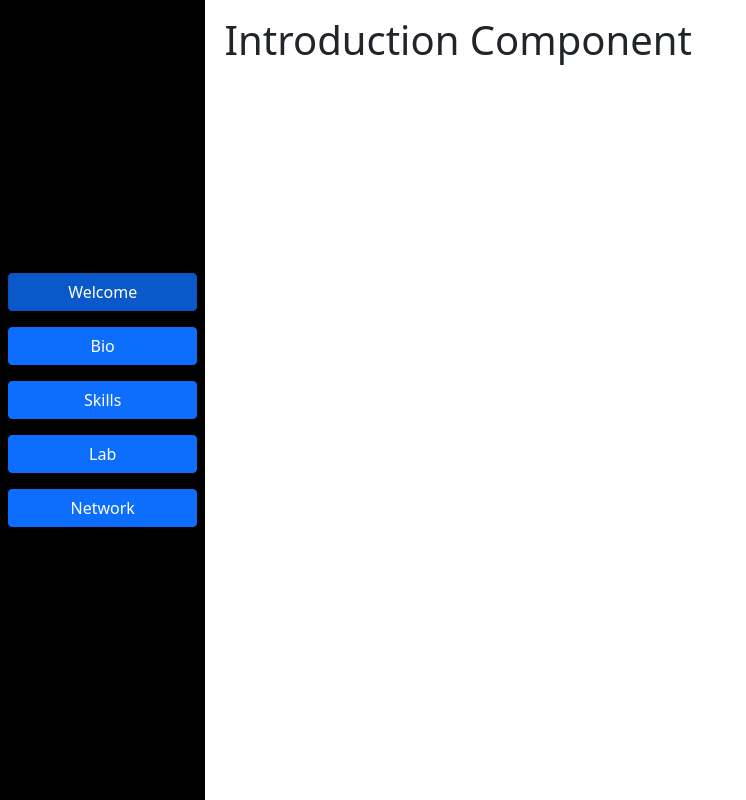
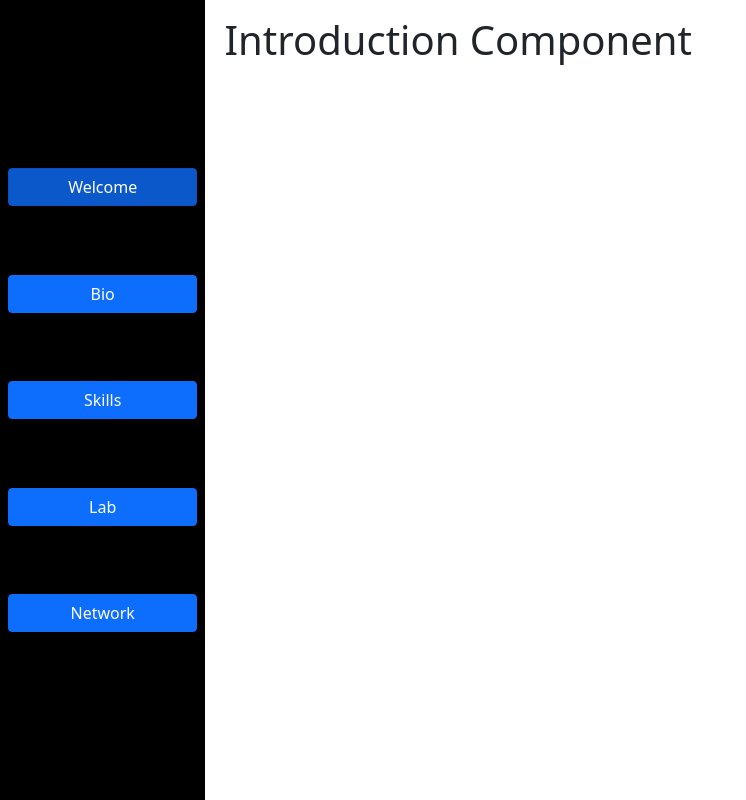
Before and after one commit to Jeffthedevv/Portfolio-Site, a Next.js app: page / in a window 1280 px wide. Shown: the whole page, without its empty margins (0-746 px from the left). Built offline with nearby package versions, Linux system fonts and the light colour scheme.

Commit message:
Cleans Up CSS

```diff
--- a/styles/globals.css
+++ b/styles/globals.css
@@ -30,6 +30,7 @@ a {
     justify-content: space-evenly !important;
     align-items: stretch;
   }
+
   .navbar-expand-md .navbar-collapse {
     height: inherit;
   }
@@ -37,5 +38,7 @@ a {
     margin-right: 0px !important;
     flex-direction: column !important;
     min-width: 100%;
+    min-height: 30em;
+    justify-content: space-between;
   }
 }
--- a/styles/index.module.css
+++ b/styles/index.module.css
@@ -3,29 +3,27 @@
 }
 .nav_wrapper {
   background-color: #000;
+  padding-right: 0px;
 }
 .nav_button {
   width: 100%;
 }
-
+#sm_nav_wrapper {
+  height: inherit;
+  background-color: #000;
+}
 .content_wrapper {
   height: inherit;
   padding: 1em 0px 0px 1.2em;
 }
 
 @media(max-width:768px) {
-
   #bs_nav{
     justify-content: end !important;
   }
 }
-
-
 @media(min-width:768px) {
   .wrapper {
     min-height: 100vh;
   }
-  .nav_wrapper {
-    padding-right: 0px;
-  }
 }
```
